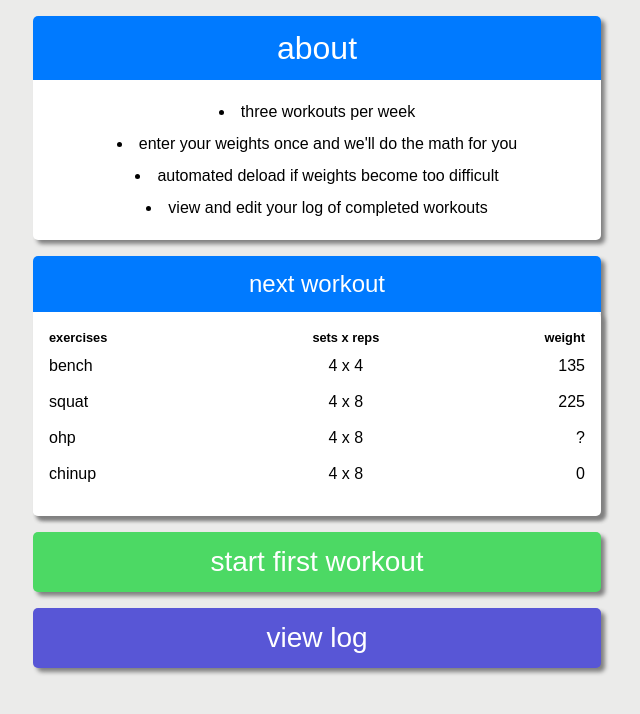
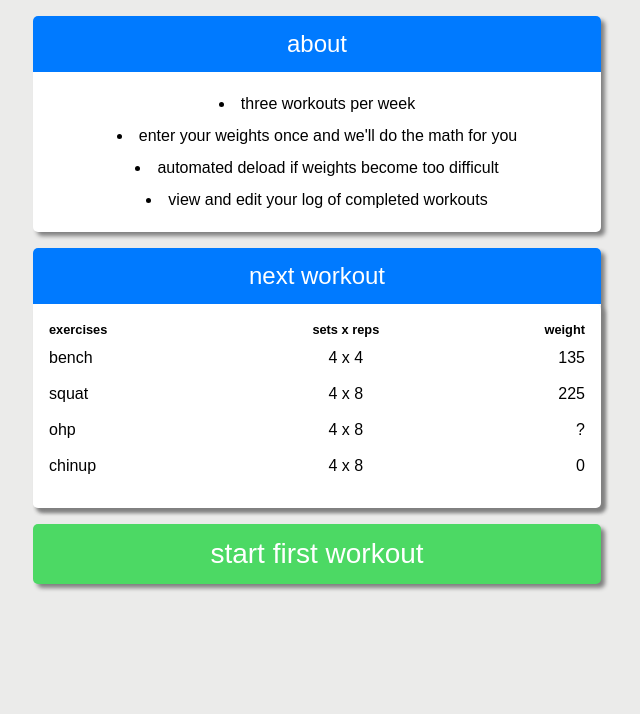
Before and after one commit to rcyork/workout, a React (Create React App) app: page / in a window 1280 px wide. Shown: the top 714 px of the page, without its empty margins (323-963 px from the left). Built offline with nearby package versions, Linux system fonts and the light colour scheme.

Commit message:
- break 'aboutCard' into it's own component - conditionally render 'aboutCard' and 'log' button based on 'firstVisit' value - set 'firstVisit' to false once user has clicked into first workout

```diff
--- a/src/App.js
+++ b/src/App.js
@@ -18,7 +18,7 @@ class App extends React.Component {
   state = {
     nextWorkout: WORKOUTS.find(workout => workout.id === "wad1"),
     workoutToEdit: null,
-    firstVisit: false,
+    firstVisit: true,
     workingWeights: [
       { name: "deadlift", weight: 0 },
       { name: "row", weight: 0 },
@@ -93,6 +93,10 @@ class App extends React.Component {
     this.setState({ workoutToEdit: id });
   };
 
+  setFirstVisitToFalse = () => {
+    this.setState({ firstVisit: false });
+  };
+
   render() {
     const modifier = getIsCollectingData(this.state.workingWeights)
       ? "isCollectingData"
@@ -111,6 +115,7 @@ class App extends React.Component {
                     nextWorkout={this.state.nextWorkout}
                     firstVisit={this.state.firstVisit}
                     weights={this.state.workingWeights}
+                    setFirstVisitToFalse={this.setFirstVisitToFalse}
                   />
                 )}
               />
--- a/src/components/Button/Button.js
+++ b/src/components/Button/Button.js
@@ -10,14 +10,12 @@ export const Button = ({
   type,
   logWorkout,
   purpose,
-  editWorkout
+  editWorkout,
+  onClick
 }) => {
+  const handleOnClickOptions = purpose === "edit" ? editWorkout : logWorkout;
   return (
-    <Link
-      to={`${destination}`}
-      className={`button ${type}`}
-      onClick={purpose === "edit" ? editWorkout : logWorkout}
-    >
+    <Link to={`${destination}`} className={`button ${type}`} onClick={onClick}>
       {text}
     </Link>
   );
--- /dev/null
+++ b/src/components/Home/Welcome/AboutCard/AboutCard.css
@@ -0,0 +1,26 @@
+.aboutCard {
+  border-radius: 5px;
+  box-shadow: 4px 4px 4px grey;
+  background: white;
+}
+
+.aboutCard__title {
+  font-size: 1.5rem;
+  text-align: center;
+  padding: 1rem 0;
+  background: var(--blue);
+  border-radius: 5px 5px 0 0;
+  color: white;
+}
+
+.aboutCard__bullets {
+  padding: 1rem;
+  list-style-position: inside;
+  list-style-type: disc;
+  text-align: center;
+}
+
+.aboutCard__bullet {
+  /* line-height: 2rem; */
+  padding: 0.5rem 0;
+}
--- /dev/null
+++ b/src/components/Home/Welcome/AboutCard/AboutCard.js
@@ -0,0 +1,23 @@
+import React from "react";
+
+import "./AboutCard.css";
+
+export const AboutCard = () => {
+  return (
+    <div className="aboutCard">
+      <h1 className="aboutCard__title">about</h1>
+      <ul className="aboutCard__bullets">
+        <li className="aboutCard__bullet">three workouts per week</li>
+        <li className="aboutCard__bullet">
+          enter your weights once and we'll do the math for you
+        </li>
+        <li className="aboutCard__bullet">
+          automated deload if weights become too difficult
+        </li>
+        <li className="aboutCard__bullet">
+          view and edit your log of completed workouts
+        </li>
+      </ul>
+    </div>
+  );
+};
--- a/src/components/Home/Welcome/Welcome.css
+++ b/src/components/Home/Welcome/Welcome.css
@@ -8,30 +8,3 @@
 .firstVisit .welcome {
   min-height: 560px;
 }
-
-.welcomeCard {
-  border-radius: 5px;
-  box-shadow: 4px 4px 4px grey;
-  background: white;
-}
-
-.welcomeCard__title {
-  font-size: 2rem;
-  text-align: center;
-  padding: 1rem 0;
-  background: var(--blue);
-  border-radius: 5px 5px 0 0;
-  color: white;
-}
-
-.welcomeCard__bullets {
-  padding: 1rem;
-  list-style-position: inside;
-  list-style-type: disc;
-  text-align: center;
-}
-
-.welcomeCard__bullet {
-  /* line-height: 2rem; */
-  padding: 0.5rem 0;
-}
--- a/src/components/Home/Welcome/Welcome.js
+++ b/src/components/Home/Welcome/Welcome.js
@@ -3,34 +3,22 @@ import React from "react";
 import { WORKOUTS } from "../../../workouts";
 import { Snapshot } from "../../Snapshot/Snapshot";
 import { Button } from "../../Button/Button";
+import { AboutCard } from "./AboutCard/AboutCard";
 
 import "./Welcome.css";
 
-export const Welcome = ({ weights, firstVisit }) => {
+export const Welcome = ({ weights, firstVisit, setFirstVisitToFalse }) => {
   const workout = WORKOUTS.find(workout => workout.id === "wad1");
 
   return (
     <div className={`${firstVisit ? "firstVisit" : ""} welcome`}>
-      <div className="welcomeCard">
-        <h1 className="welcomeCard__title">about</h1>
-        <ul className="welcomeCard__bullets">
-          <li className="welcomeCard__bullet">three workouts per week</li>
-          <li className="welcomeCard__bullet">
-            enter your weights once and we'll do the math for you
-          </li>
-          <li className="welcomeCard__bullet">
-            automated deload if weights become too difficult
-          </li>
-          <li className="welcomeCard__bullet">
-            view and edit your log of completed workouts
-          </li>
-        </ul>
-      </div>
+      {firstVisit ? <AboutCard /> : null}
       <Snapshot workout={workout} weights={weights} title="next workout" />
       <Button
         text="start first workout"
         destination="/active-workout"
         type="confirm"
+        onClick={firstVisit ? setFirstVisitToFalse : null}
       />
       {!firstVisit ? (
         <Button text="view log" destination="/log" type="nav" />
--- a/src/components/Workout/Workout.js
+++ b/src/components/Workout/Workout.js
@@ -179,12 +179,12 @@ export class Workout extends React.Component {
         </div>
         {modifier === "snapshot" ? null : (
           <Button
-            purpose={purpose}
             text={purpose === "edit" ? "save" : "complete workout"}
             destination={destination}
             type="confirm"
-            editWorkout={() => {
-              editWorkout({
+            onClick={() => {
+              purpose === "edit"
+                ? editWorkout({
                     ...workout,
                     exercises: workout.exercises.map(item => {
                       return {
@@ -198,10 +198,8 @@ export class Workout extends React.Component {
                           : item.weight
                       };
                     })
-              });
-            }}
-            logWorkout={() => {
-              logWorkout({
+                  })
+                : logWorkout({
                     id: workout.id,
                     key: new Date(),
                     exercises: workout.exercises.map(item => {
@@ -209,7 +207,8 @@ export class Workout extends React.Component {
                         ...item,
                         weight: weights.find(entry => entry.name === item.name)
                           .weight
-                      ? weights.find(entry => entry.name === item.name).weight
+                          ? weights.find(entry => entry.name === item.name)
+                              .weight
                           : this.state.thisWorkoutsWeights.find(
                               entry => entry.name === item.name
                             ).weight
--- a/src/notes.js
+++ b/src/notes.js
@@ -53,3 +53,6 @@
 // friday - finish math for all progression and deload options
 // satuday - start persistence work with local storage
 // sunday - finish local storage persisitence and fix any outstanding issues on app
+
+// TODO :
+//? make originally editable weight values still editable upon repeat edits of logs
```
Lines whose indentation alone changed are shown as unchanged.
